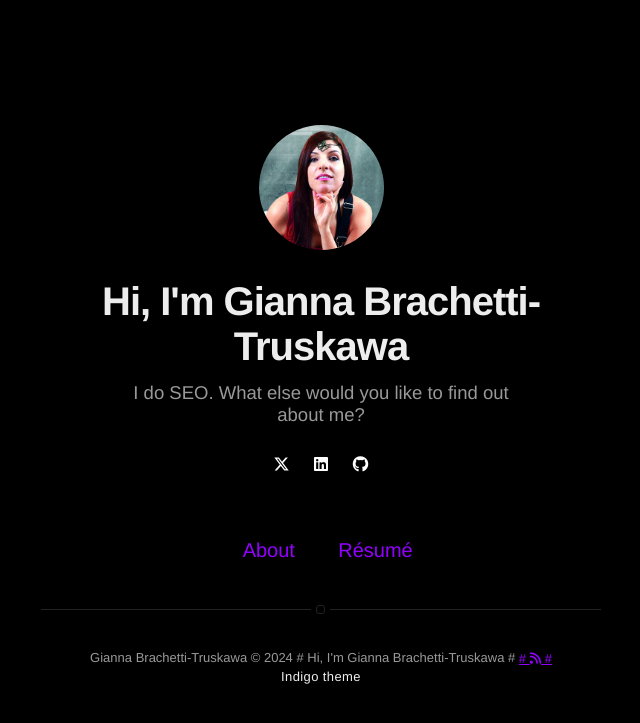
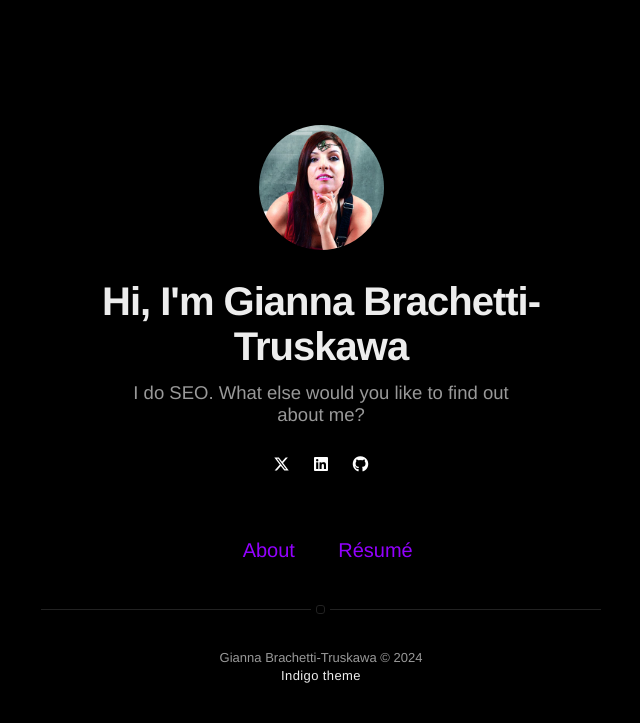
Before and after one commit to tentaclequing/tentaclequing.github.io, a Jekyll site: the page built from index.html, in a window 1280 px wide. Shown: the top 723 px of the page, without its empty margins (319-959 px from the left). Built offline with Jekyll 4.4.1, drawn with Linux system fonts in a browser that asks for light colours; nearby versions of some CDN libraries.

Commit message:
Update footer.html

```diff
--- a/_includes/footer.html
+++ b/_includes/footer.html
@@ -1,10 +1,10 @@
 <footer class="footer-main">
     Gianna Brachetti-Truskawa © {{ site.time | date: '%Y' }}
-    # {{ site.title }}
+    <!-- {{ site.title }} -->
 
-    # <a class="link" href="{{ site.url }}/feed.xml" target="_blank" alt="anchor link to rss feed" aria-label="anchor link to rss feed">
-    #     <i class="fa-solid fa-rss"></i>
-    # </a>
+    <!-- -<a class="link" href="{{ site.url }}/feed.xml" target="_blank" alt="anchor link to rss feed" aria-label="anchor link to rss feed">
+        <i class="fa-solid fa-rss"></i>
+     </a> -->
 
     <p class="extra">
         <a class="link" href="https://github.com/sergiokopplin/indigo">Indigo theme</a>
```
